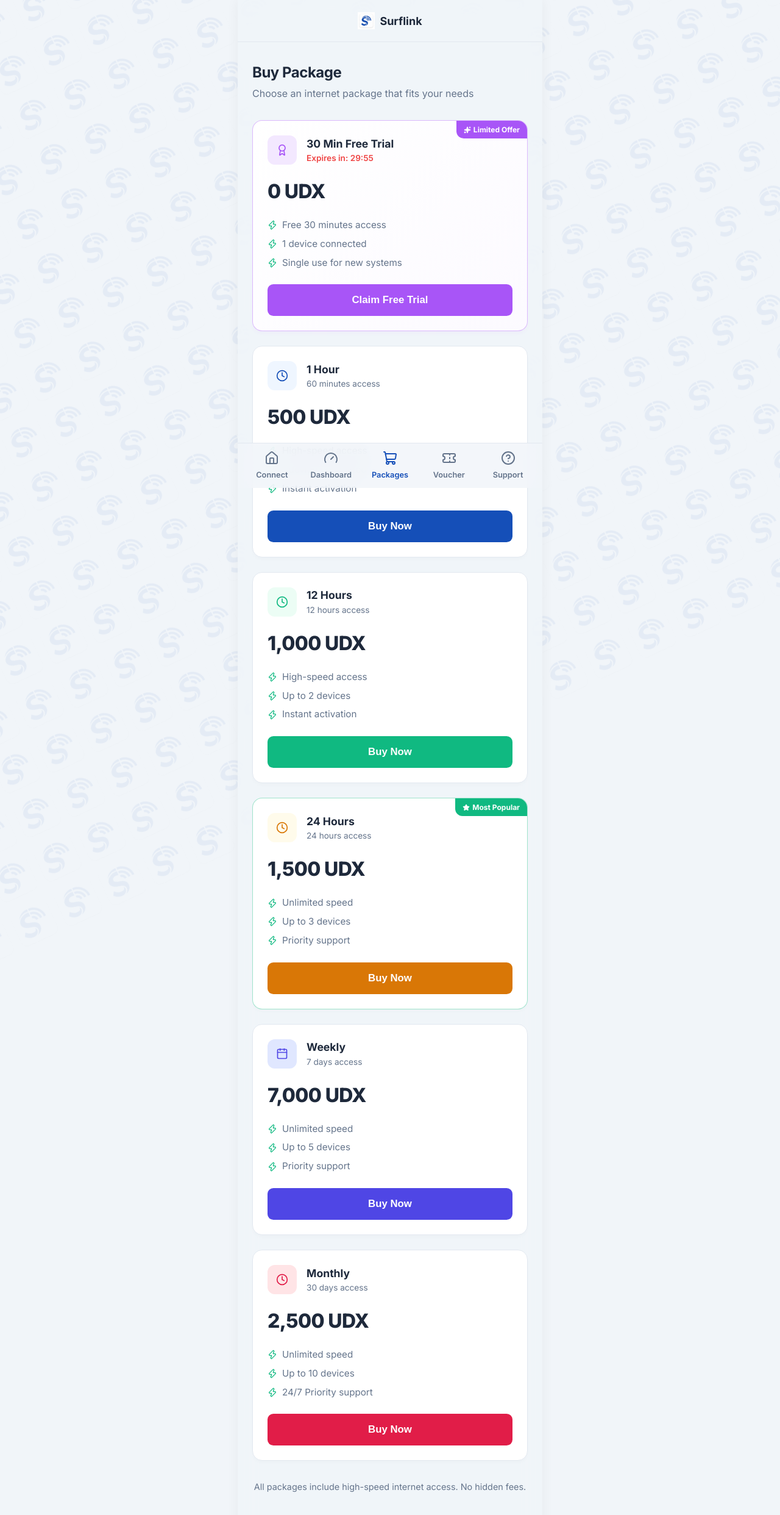
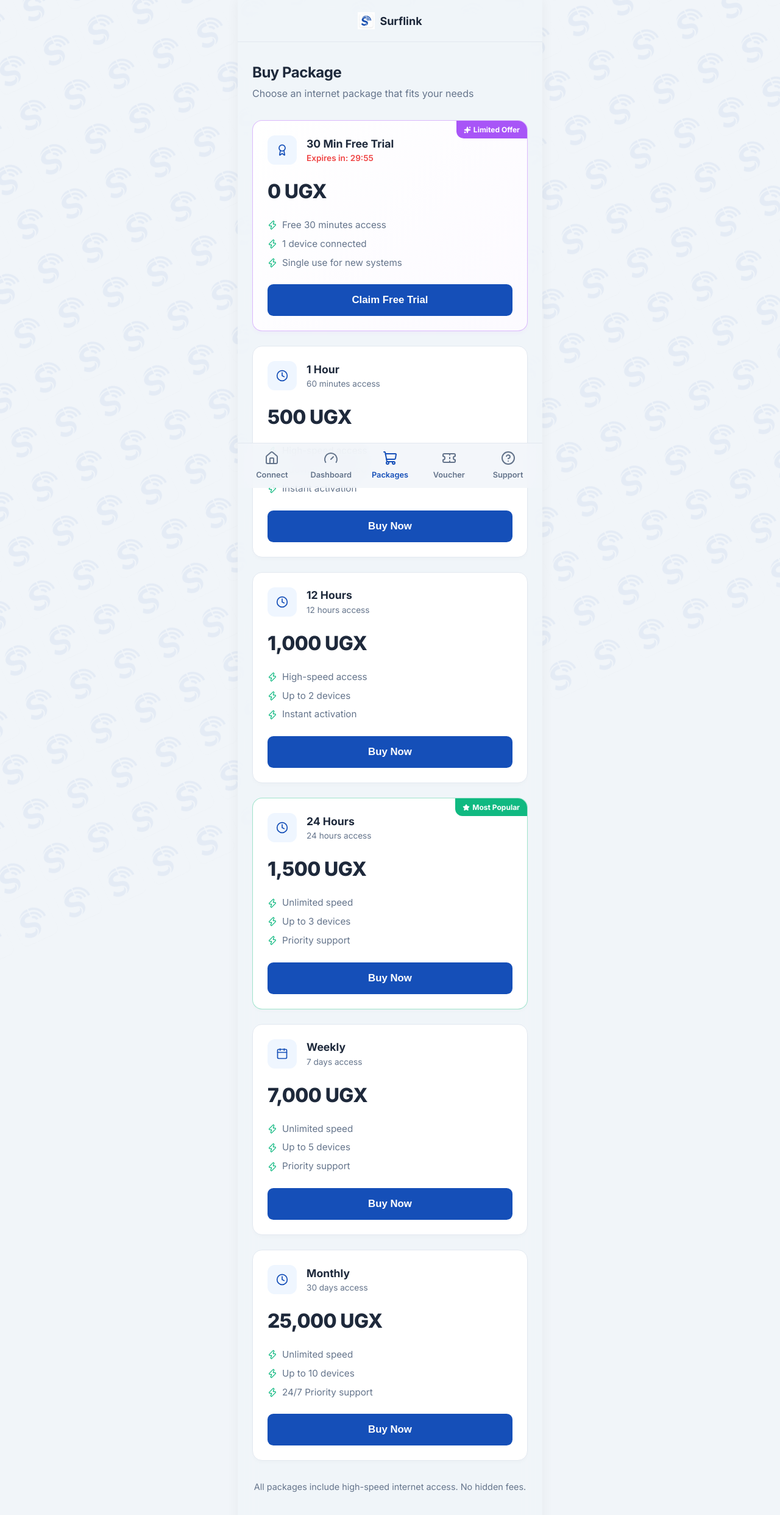
Before and after one commit to denistendo/Surflink, a React app in the folder frontend/: page /packages in a window 1280 px wide. Shown: the top 2484 px of the page at 61% size. Built offline with nearby package versions, Linux system fonts and the light colour scheme; the HTML template or start-up script is replaced by a standard one.

Commit message:
feat: create PackagesScreen component with trial countdown and purchase simulation workflow

```diff
--- a/frontend/src/screens/PackagesScreen.jsx
+++ b/frontend/src/screens/PackagesScreen.jsx
@@ -7,7 +7,7 @@
     id: '1h',
     title: '1 Hour',
     sub: '60 minutes access',
-    price: '500 UDX',
+    price: '500 UGX',
     features: ['High-speed access', '1 device connected', 'Instant activation'],
     color: 'blue'
   },
@@ -15,33 +15,33 @@
     id: '12h',
     title: '12 Hours',
     sub: '12 hours access',
-    price: '1,000 UDX',
+    price: '1,000 UGX',
     features: ['High-speed access', 'Up to 2 devices', 'Instant activation'],
-    color: 'green'
+    color: 'blue'
   },
   {
     id: '24h',
     title: '24 Hours',
     sub: '24 hours access',
-    price: '1,500 UDX',
+    price: '1,500 UGX',
     features: ['Unlimited speed', 'Up to 3 devices', 'Priority support'],
-    color: 'amber'
+    color: 'blue'
   },
   {
     id: 'weekly',
     title: 'Weekly',
     sub: '7 days access',
-    price: '7,000 UDX',
+    price: '7,000 UGX',
     features: ['Unlimited speed', 'Up to 5 devices', 'Priority support'],
-    color: 'indigo'
+    color: 'blue'
   },
   {
     id: 'monthly',
     title: 'Monthly',
     sub: '30 days access',
-    price: '2,500 UDX',
+    price: '25,000 UGX',
     features: ['Unlimited speed', 'Up to 10 devices', '24/7 Priority support'],
-    color: 'rose'
+    color: 'blue'
   }
 ];
 
@@ -124,7 +124,7 @@
                 <Sparkles size={12} fill="currentColor" /> Limited Offer
               </div>
               <div className="pk-card-header">
-                <div className="pk-icon-wrap pk-icon-trial">
+                <div className="pk-icon-wrap pk-icon-blue">
                   <Award size={20} />
                 </div>
                 <div className="pk-card-title-col">
@@ -134,15 +134,15 @@
                   </span>
                 </div>
               </div>
-              <div className="pk-price">0 UDX</div>
+              <div className="pk-price">0 UGX</div>
               <ul className="pk-features">
                 <li><Zap size={16} className="pk-feature-icon" /> Free 30 minutes access</li>
                 <li><Zap size={16} className="pk-feature-icon" /> 1 device connected</li>
                 <li><Zap size={16} className="pk-feature-icon" /> Single use for new systems</li>
               </ul>
               <button
-                className="pk-btn pk-btn-trial"
-                onClick={() => handleBuy({ id: 'trial', title: '30 Min Free Trial', price: '0 UDX', isTrial: true })}
+                className="pk-btn pk-btn-blue"
+                onClick={() => handleBuy({ id: 'trial', title: '30 Min Free Trial', price: '0 UGX', isTrial: true })}
               >
                 Claim Free Trial
               </button>
```
